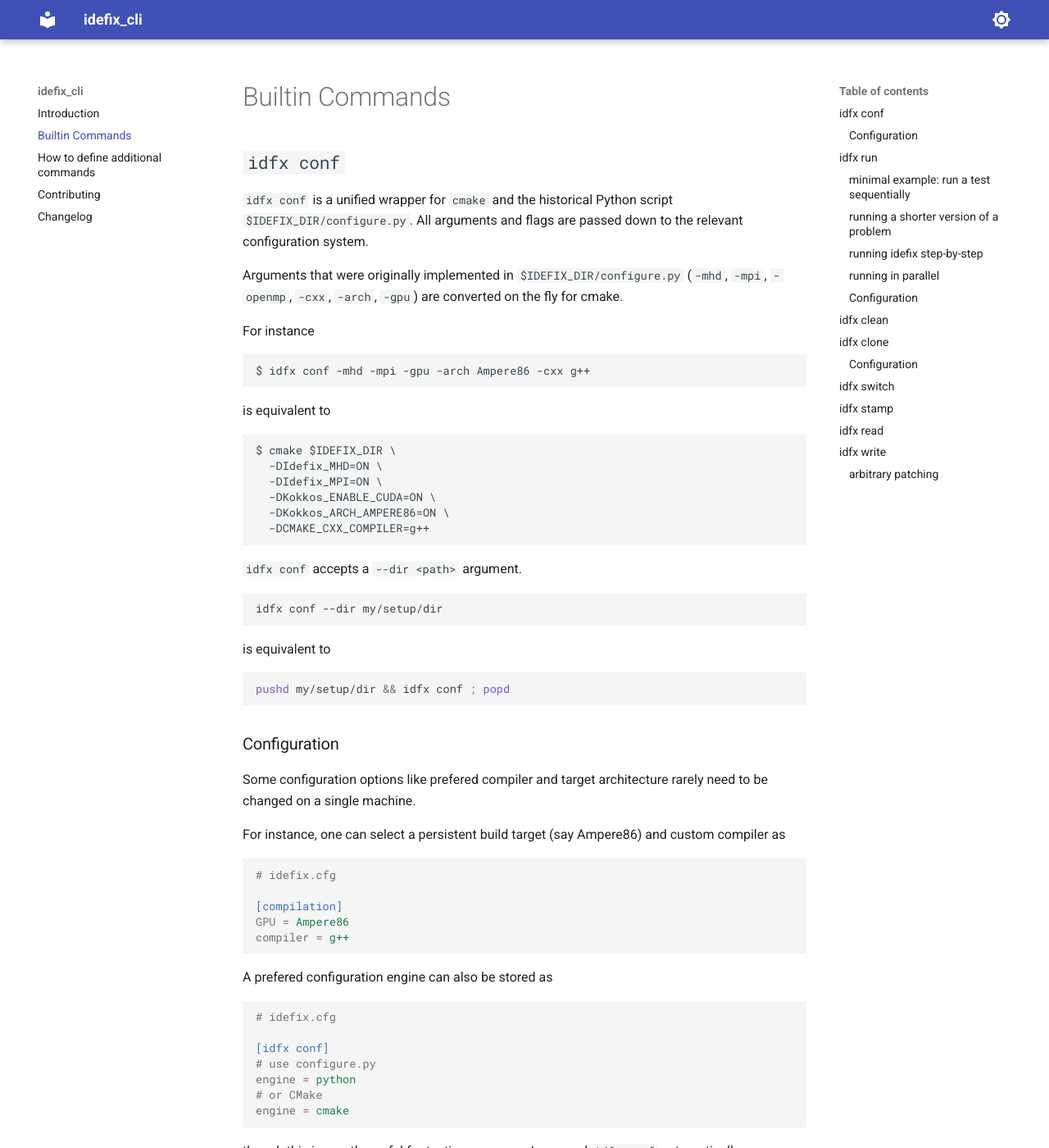
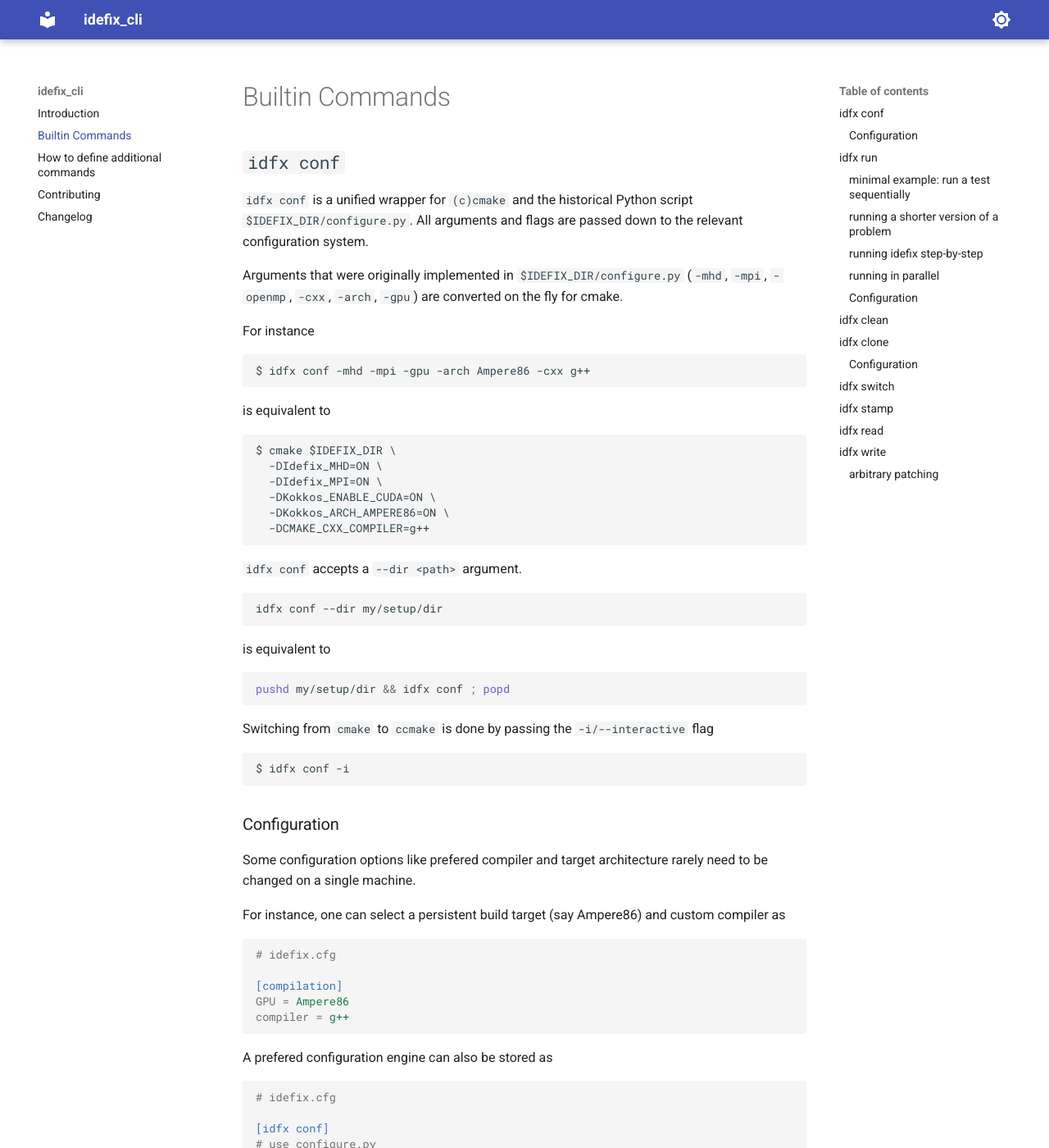
Before and after one commit to neutrinoceros/idefix_cli, an MkDocs documentation site: the page built from docs/commands.md, in a window 1280 px wide and 1400 px high. Shown: the whole window at 82% size. Built offline with MkDocs 1.6.1 and Material for MkDocs 9.7.7, drawn with Linux system fonts in a browser that asks for light colours.

Commit message:
DOC: document how to use ccmake through idfx conf

````diff
--- a/docs/commands.md
+++ b/docs/commands.md
@@ -5,7 +5,7 @@
 
 ## `idfx conf`
 
-`idfx conf` is a unified wrapper for `cmake` and the historical Python script
+`idfx conf` is a unified wrapper for `(c)cmake` and the historical Python script
 `$IDEFIX_DIR/configure.py`. All arguments and flags are passed down to the
 relevant configuration system.
 
@@ -36,6 +36,10 @@ is equivalent to
 pushd my/setup/dir && idfx conf ; popd
 ```
 
+Switching from `cmake` to `ccmake` is done by passing the `-i/--interactive` flag
+```shell
+$ idfx conf -i
+```
 
 ### Configuration
 
````
Also changed, not shown: CHANGELOG.md (+1 -0 lines).
